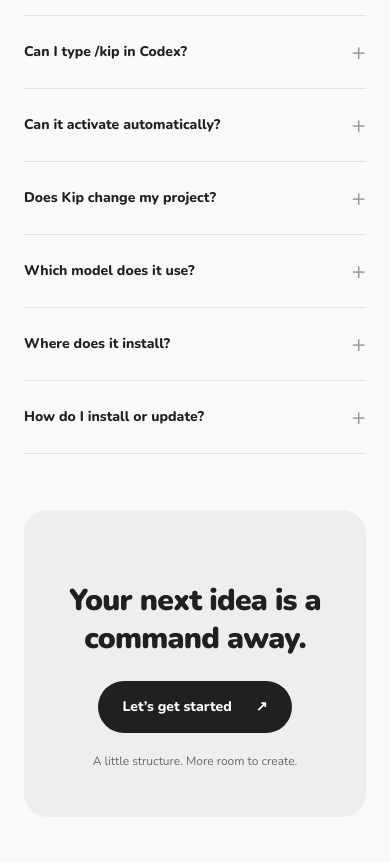
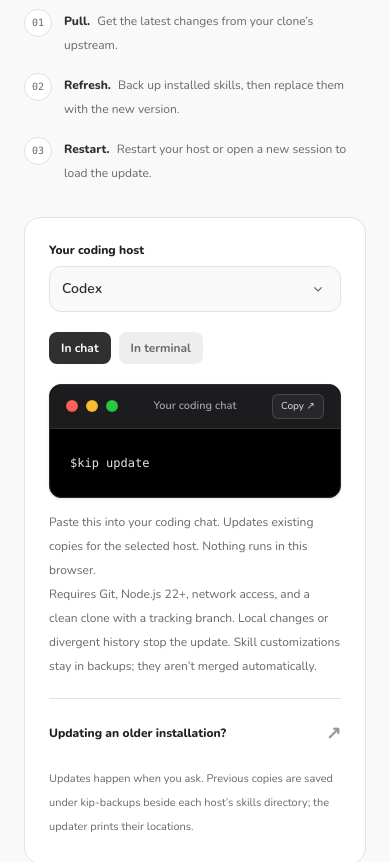
Before and after one commit to 3stannn/kip, a React (Vite) app: page / in a window 390 px wide. Shown: the part 6100-6962 px from the top of the page. Built offline with nearby package versions, Linux system fonts and the light colour scheme.

Commit message:
update frontend and readme

```diff
--- a/web/App.jsx
+++ b/web/App.jsx
@@ -8,6 +8,7 @@
 import { Closing } from "./components/Closing.jsx";
 import { Footer } from "./components/Footer.jsx";
 import { Profiles } from "./components/Profiles.jsx";
+import { Updates } from "./components/Updates.jsx";
 
 export default function App() {
   const [profile, setProfile] = useState("");
@@ -40,6 +41,7 @@
         <CommandBuilder profile={profile} onProfileChange={setProfile} />
         <div className="mx-auto max-w-[1320px]">
           <Skills />
+          <Updates />
           <FAQ />
           <Closing />
         </div>
--- a/web/components/Header.jsx
+++ b/web/components/Header.jsx
@@ -11,12 +11,13 @@
         kip<span className="-ml-1 self-start pt-1.5 text-[10px]">®</span>
       </ScrollLink>
       <nav
-        className="hidden gap-8 text-sm font-bold text-muted md:flex [&>a:hover]:text-accent"
+        className="hidden gap-4 text-xs font-bold whitespace-nowrap text-muted md:flex lg:gap-8 lg:text-sm [&>a:hover]:text-accent"
         aria-label="Main navigation"
       >
         <ScrollLink href="#how-it-works">How it works</ScrollLink>
         <ScrollLink href="#profiles">Profiles</ScrollLink>
         <ScrollLink href="#playground">Try a prompt</ScrollLink>
+        <ScrollLink href="#updates">Updates</ScrollLink>
         <ScrollLink href="#questions">FAQs</ScrollLink>
       </nav>
       <ScrollLink
--- /dev/null
+++ b/web/components/Updates.jsx
@@ -0,0 +1,124 @@
+import React, { useState } from "react";
+import { CodeBlock } from "./CodeBlock.jsx";
+
+export function Updates() {
+  const [host, setHost] = useState("codex");
+  const [terminal, setTerminal] = useState(false);
+  const command = terminal
+    ? `node bin/kip.js update --host ${host}`
+    : `${host === "codex" ? "$kip" : "/kip"} update`;
+
+  return (
+    <section
+      className="section-shell grid gap-8 border-b border-line md:grid-cols-[0.85fr_1.35fr] md:gap-10"
+      id="updates"
+    >
+      <div>
+        <span className="eyebrow">KEEP YOUR BUDDY CURRENT</span>
+        <h2>
+          A fresh start.
+          <br />
+          One little command.
+        </h2>
+        <p className="text-sm leading-7 text-muted">
+          Already have Kip? Pull the latest changes and refresh your installed
+          skills from the chat you already use.
+        </p>
+        <ol className="mt-6 space-y-4 text-xs leading-6 text-muted">
+          {[
+            ["Pull", "Get the latest changes from your clone’s upstream."],
+            [
+              "Refresh",
+              "Back up installed skills, then replace them with the new version.",
+            ],
+            [
+              "Restart",
+              "Restart your host or open a new session to load the update.",
+            ],
+          ].map(([title, description], index) => (
+            <li key={title} className="flex items-start gap-3">
+              <span className="grid size-7 shrink-0 place-items-center rounded-full border border-line bg-surface font-mono text-[10px]">
+                0{index + 1}
+              </span>
+              <span>
+                <strong className="mr-1 font-extrabold text-charcoal">
+                  {title}.
+                </strong>{" "}
+                {description}
+              </span>
+            </li>
+          ))}
+        </ol>
+      </div>
+      <div className="min-w-0 rounded-2xl border border-line bg-surface p-6 md:p-8">
+        <label htmlFor="update-host">Your coding host</label>
+        <select
+          id="update-host"
+          value={host}
+          onChange={(event) => setHost(event.target.value)}
+        >
+          <option value="codex">Codex</option>
+          <option value="claude">Claude Code</option>
+          <option value="antigravity">Antigravity</option>
+        </select>
+        <div
+          className="my-5 flex flex-wrap gap-2"
+          role="group"
+          aria-label="Where to run the update command"
+        >
+          {[false, true].map((value) => (
+            <button
+              key={String(value)}
+              aria-pressed={terminal === value}
+              onClick={() => setTerminal(value)}
+              className={`rounded-lg px-3 py-2 text-xs font-bold ${terminal === value ? "bg-charcoal text-surface" : "bg-soft text-muted"}`}
+            >
+              {value ? "In terminal" : "In chat"}
+            </button>
+          ))}
+        </div>
+        <CodeBlock
+          text={command}
+          title={
+            terminal ? "Terminal — inside your Kip clone" : "Your coding chat"
+          }
+        />
+        <p className="mt-3 text-xs leading-6 text-muted">
+          {terminal
+            ? "Run this from your existing Kip clone. "
+            : "Paste this into your coding chat. "}
+          Updates existing copies for the selected host. Nothing runs in this
+          browser.
+        </p>
+        <p className="text-xs leading-6 text-muted">
+          Requires Git, Node.js 22+, network access, and a clean clone with a
+          tracking branch. Local changes or divergent history stop the update.
+          Skill customizations stay in backups; they aren’t merged
+          automatically.
+        </p>
+        <details className="mt-5 border-t border-line pt-5">
+          <summary className="flex list-none items-center justify-between gap-3 text-xs font-extrabold">
+            Updating an older installation?{" "}
+            <span aria-hidden="true" className="text-lg text-subtle">
+              ↗
+            </span>
+          </summary>
+          <p className="my-4 text-xs leading-6 text-muted">
+            Older skills need a one-time terminal update before they recognize
+            the chat command. Run these commands from your Kip clone, then
+            restart your host.
+          </p>
+          <CodeBlock
+            text={`git pull --ff-only\nnode bin/kip.js update --host ${host}\nnode bin/kip.js doctor --host ${host}`}
+            title="Terminal — inside your Kip clone"
+          />
+        </details>
+        <p className="mb-0 mt-5 text-[11px] leading-6 text-muted">
+          Updates happen when you ask. Previous copies are saved under
+          kip-backups beside each host’s skills directory; the updater prints
+          their locations.
+        </p>
+      </div>
+    </section>
+  );
+}
--- a/web/data/steps.js
+++ b/web/data/steps.js
@@ -11,7 +11,7 @@
     label: "Install",
     text: "Install the skill globally for Codex, Claude Code, and Antigravity, then restart your host.",
     command: "node bin/kip.js install",
-    note: "Use --host codex, --host claude, or --host antigravity to select one host. Existing skill folders are preserved.",
+    note: "Use --host codex, --host claude, or --host antigravity to select one host. Already installed? Use the update guide below to refresh existing copies.",
   },
   {
     title: "A little instruction goes a long way.",
```
Also changed, not shown: 1 other file (tests, documents, lock files or other folders).
